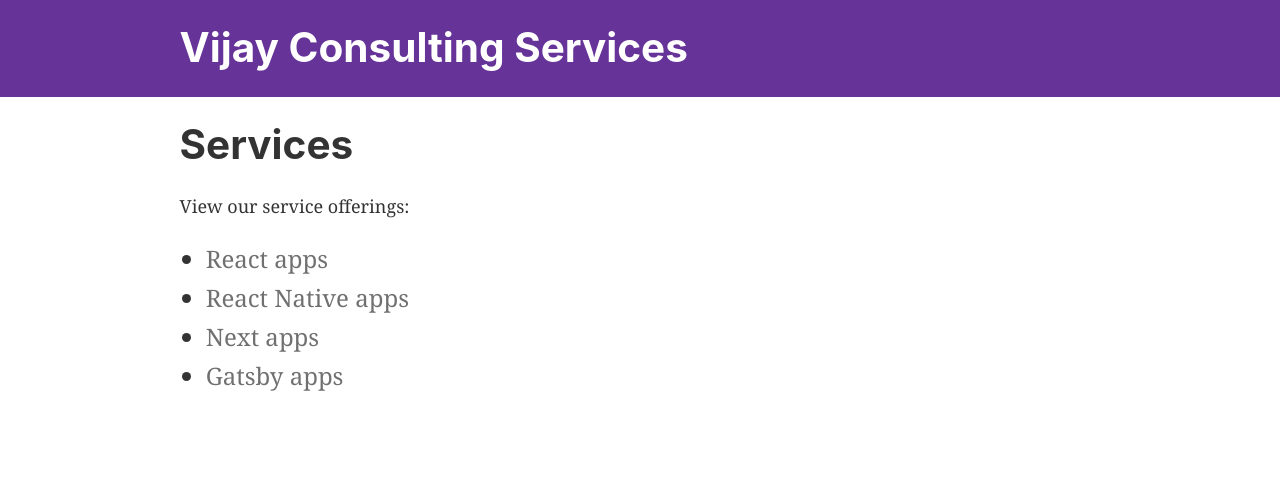
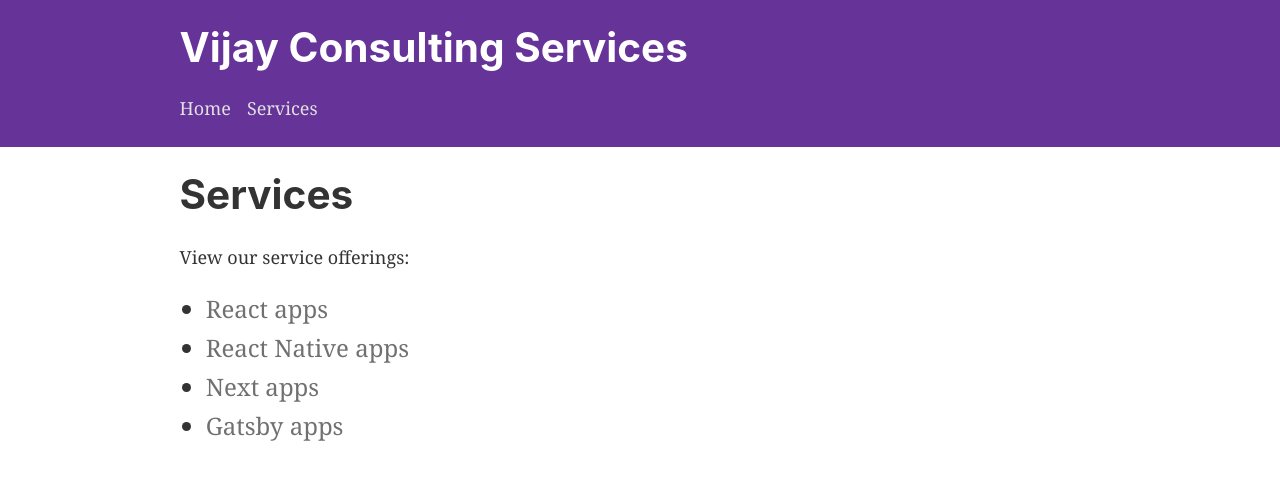
Before and after one commit to vijayst/gatsbydemo, a Gatsby site: page /services in a window 1280 px wide. Built offline with nearby package versions, Linux system fonts and the light colour scheme; Gatsby itself is replaced by a stand-in of ours.

Commit message:
modify header

```diff
--- a/src/components/header.js
+++ b/src/components/header.js
@@ -1,6 +1,7 @@
 import { Link } from 'gatsby';
 import PropTypes from 'prop-types';
 import React from 'react';
+import styles from './header.module.css';
 
 const Header = ({ siteTitle }) => (
     <header
@@ -27,6 +28,16 @@
                     {siteTitle}
                 </Link>
             </h1>
+            <div>
+                <ul className={styles.menu}>
+                    <li>
+                        <Link to="/">Home</Link>
+                    </li>
+                    <li>
+                        <Link to="/services">Services</Link>
+                    </li>
+                </ul>
+            </div>
         </div>
     </header>
 );
--- /dev/null
+++ b/src/components/header.module.css
@@ -0,0 +1,19 @@
+.menu {
+    list-style: none;
+    margin: 24px 0 0 0;
+}
+
+.menu li {
+    display: inline;
+    margin-right: 16px;
+}
+
+.menu li a {
+    color: #e0e0e0;
+    text-decoration: none;
+}
+
+.menu li a:hover {
+    color: white;
+    text-decoration: underline;
+}
```
